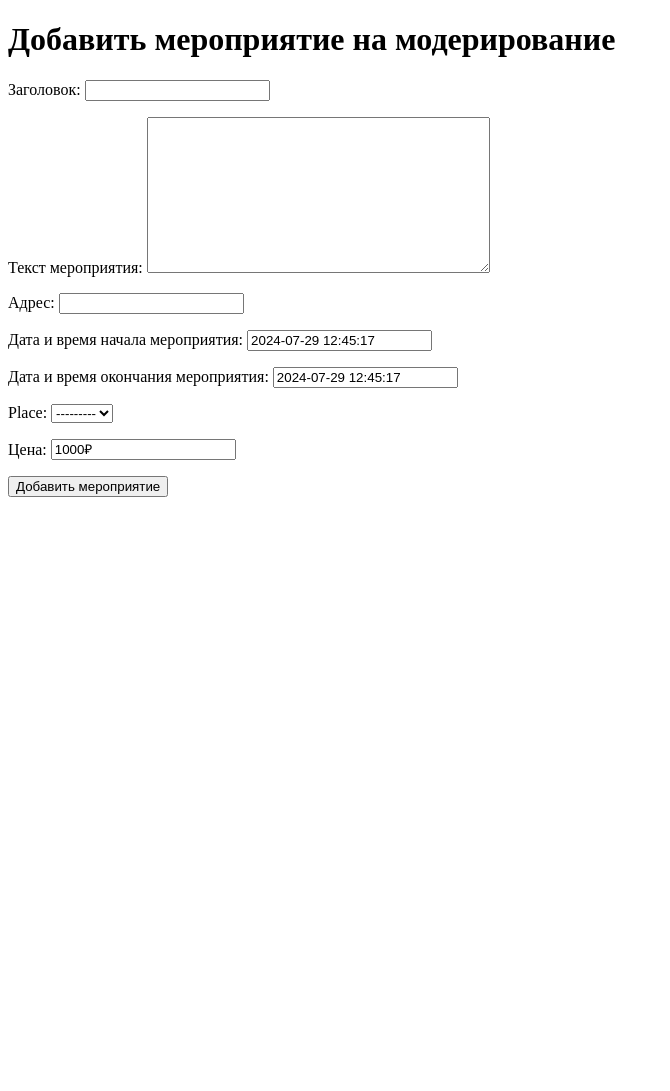
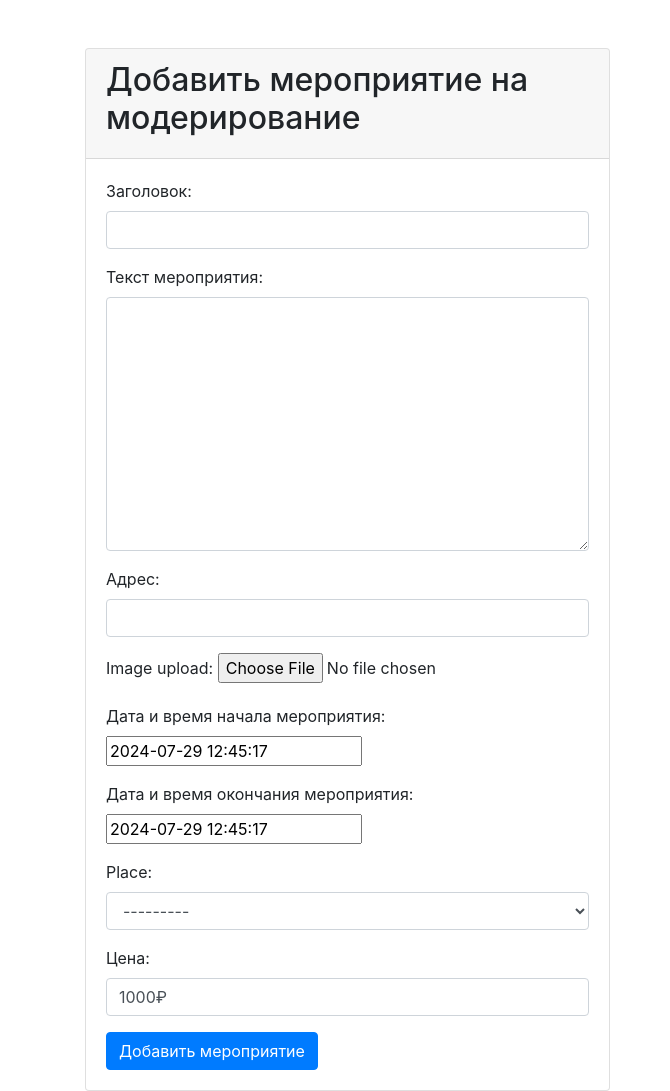
Before and after one commit to magusch/dsn_django, a Django app: page /events/add-event/ in a window 1280 px wide. Shown: the whole page, without its empty margins (0-670 px from the left). Before the commit the page ends 497 px from the top, so only its background shows below. Run offline with Django 3.2, Linux system fonts and the light colour scheme; data that the repository does not hold is empty; some libraries are stand-ins or nearby versions.

Commit message:
version 0.2.13.0 - add view for adding events not in

```diff
--- a/events/forms.py
+++ b/events/forms.py
@@ -4,4 +4,23 @@ from .models import EventsNotApprovedProposed
 class EventAddForm(forms.ModelForm):
     class Meta:
         model = EventsNotApprovedProposed
-        fields = ['title', 'full_text', 'address', 'from_date', 'to_date', 'place', 'price']
+        fields = [
+            'title', 'full_text', 'address',
+            'image_upload', 'from_date', 'to_date',
+            'place', 'price']
+        widgets = {
+            'title': forms.TextInput(attrs={'class': 'form-control'}),
+            'full_text': forms.Textarea(attrs={'class': 'form-control'}),
+            'address': forms.TextInput(attrs={'class': 'form-control'}),
+            'place': forms.Select(attrs={'class': 'form-control'}),
+            'price': forms.TextInput(attrs={'class': 'form-control'}),
+        }
+
+        def clean_image_upload(self):
+            image = self.cleaned_data.get('image_upload', False)
+            if image:
+                if image.size > 2 * 1024 * 1024:
+                    raise forms.ValidationError("Image file too large ( > 2MB )")
+                return image
+            else:
+                raise forms.ValidationError("Couldn't read uploaded image")
--- a/events/templates/add_event.html
+++ b/events/templates/add_event.html
@@ -5,22 +5,39 @@
 <head>
     <meta charset="UTF-8">
     <title>Добавить мероприятие</title>
+    <link rel="stylesheet" href="https://stackpath.bootstrapcdn.com/bootstrap/4.5.2/css/bootstrap.min.css">
+
+{#   <link rel="stylesheet" href="{% static 'css/bootstrap.min.css' %}">#}
+
+
 </head>
 <body>
-    <h1>Добавить мероприятие на модерирование</h1>
+<div class="container mt-5">
+    <div class="row justify-content-center col-md-6">
+        <div class="card">
+            <div class="card-header">
+                <h2>Добавить мероприятие на модерирование</h2>
+            </div>
 
-    {% if messages %}
+            <div class="card-body">
+                {% if messages %}
         <ul>
             {% for message in messages %}
                 <li{% if message.tags %} class="{{ message.tags }}"{% endif %}>{{ message }}</li>
             {% endfor %}
         </ul>
     {% endif %}
-
-    <form method="post">
-        {% csrf_token %}
-        {{ form.as_p }}
-        <button type="submit">Добавить мероприятие</button>
-    </form>
+                <form method="post" enctype="multipart/form-data">
+                    {% csrf_token %}
+                    {{ form.as_p }}
+                    <button type="submit" class="btn btn-primary">Добавить мероприятие</button>
+                </form>
+            </div>
+        </div>
+    </div>
+</div>
+    <script src="https://code.jquery.com/jquery-3.5.1.slim.min.js"></script>
+    <script src="https://cdn.jsdelivr.net/npm/@popperjs/core@2.5.3/dist/umd/popper.min.js"></script>
+    <script src="https://stackpath.bootstrapcdn.com/bootstrap/4.5.2/js/bootstrap.min.js"></script>
 </body>
 </html>
--- a/events/views.py
+++ b/events/views.py
@@ -255,8 +255,6 @@ def check_posts(request):
     return HttpResponse(answer)
 
 
-# views.py
-
 from django.shortcuts import render, redirect
 from django.views import View
 from .forms import EventAddForm
@@ -271,12 +269,13 @@ class EventAddView(View):
         return render(request, self.template_name, {'form': form})
 
     def post(self, request):
-        form = self.form_class(request.POST)
+        form = self.form_class(request.POST, request.FILES)
         today = timezone.now().date()
         events_today = EventsNotApprovedProposed.objects.filter(explored_date__date=today).count()
         if events_today >= 30:
             messages.error(request, 'Добавление мероприятий сегодня больше недоступно.')
             return redirect('add_event')
+
         if form.is_valid():
             event = form.save(commit=False)
             event.save()
```
